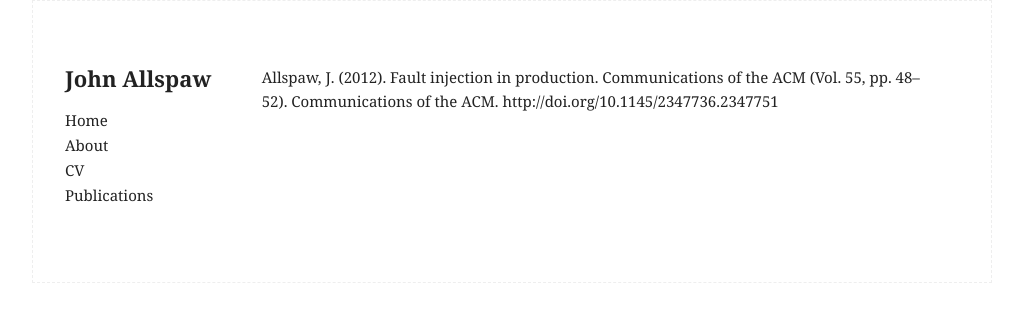
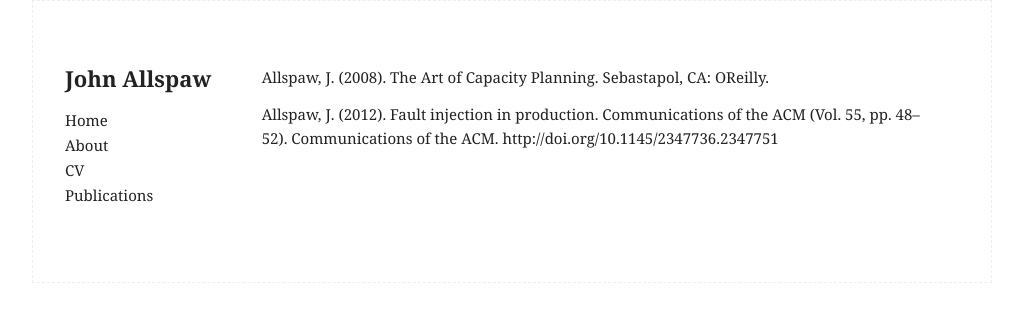
Before and after one commit to jallspaw/jallspaw.github.io, a Jekyll site: the page built from publications.md, in a window 1280 px wide. Shown: the top 322 px of the page, without its empty margins (128-1151 px from the left). Built offline with Jekyll 4.4.1, drawn with Linux system fonts in a browser that asks for light colours.

Commit message:
added another reference

```diff
--- a/publications.md
+++ b/publications.md
@@ -4,4 +4,7 @@ title: Publications
 permalink: /publications/
 ---
 
+
+Allspaw, J. (2008). The Art of Capacity Planning. Sebastapol, CA: OReilly.
+
 Allspaw, J. (2012). Fault injection in production. Communications of the ACM (Vol. 55, pp. 48–52). Communications of the ACM. http://doi.org/10.1145/2347736.2347751
```
